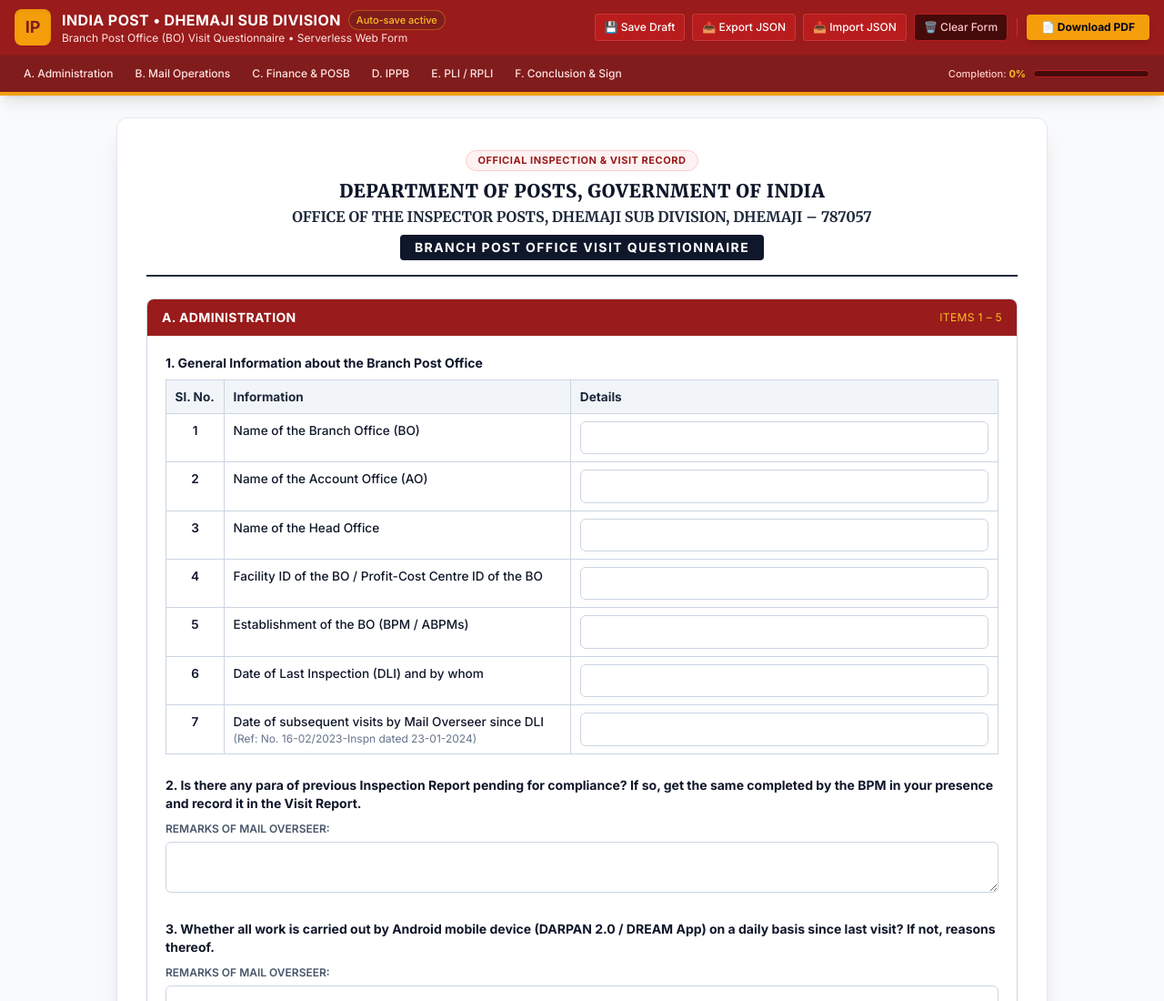
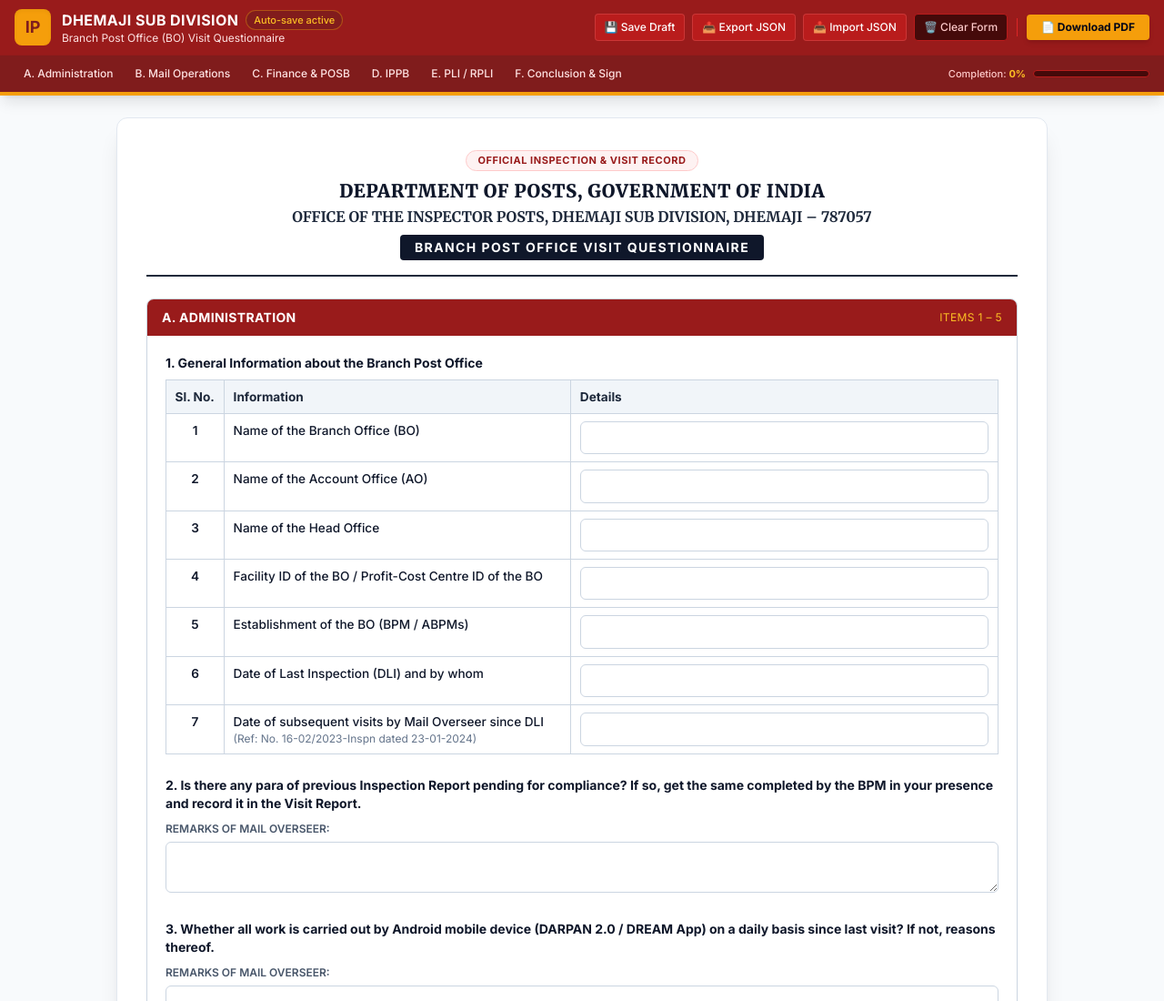
Before and after one commit to binayakbhatt/Mail-Overseer-VR, a plain HTML site: page index.html in a window 1280 px wide. Shown: the top 1100 px of the page at 91% size. Drawn offline with nearby package versions, Linux system fonts and the light colour scheme.

Commit message:
Remove 'Serverless Web Form' from description

```diff
--- a/index.html
+++ b/index.html
@@ -222,12 +222,12 @@
         </div>
         <div>
           <div class="flex items-center gap-2">
-            <span class="font-bold text-sm md:text-base tracking-wide">INDIA POST • DHEMAJI SUB DIVISION</span>
+            <span class="font-bold text-sm md:text-base tracking-wide">DHEMAJI SUB DIVISION</span>
             <span id="saveStatusBadge" class="text-[11px] bg-postRed-900/90 text-postGold-400 px-2 py-0.5 rounded-full border border-postGold-500/40 font-medium">
               Auto-save active
             </span>
           </div>
-          <p class="text-xs text-red-100">Branch Post Office (BO) Visit Questionnaire • Serverless Web Form</p>
+          <p class="text-xs text-red-100">Branch Post Office (BO) Visit Questionnaire</p>
         </div>
       </div>
 
```
